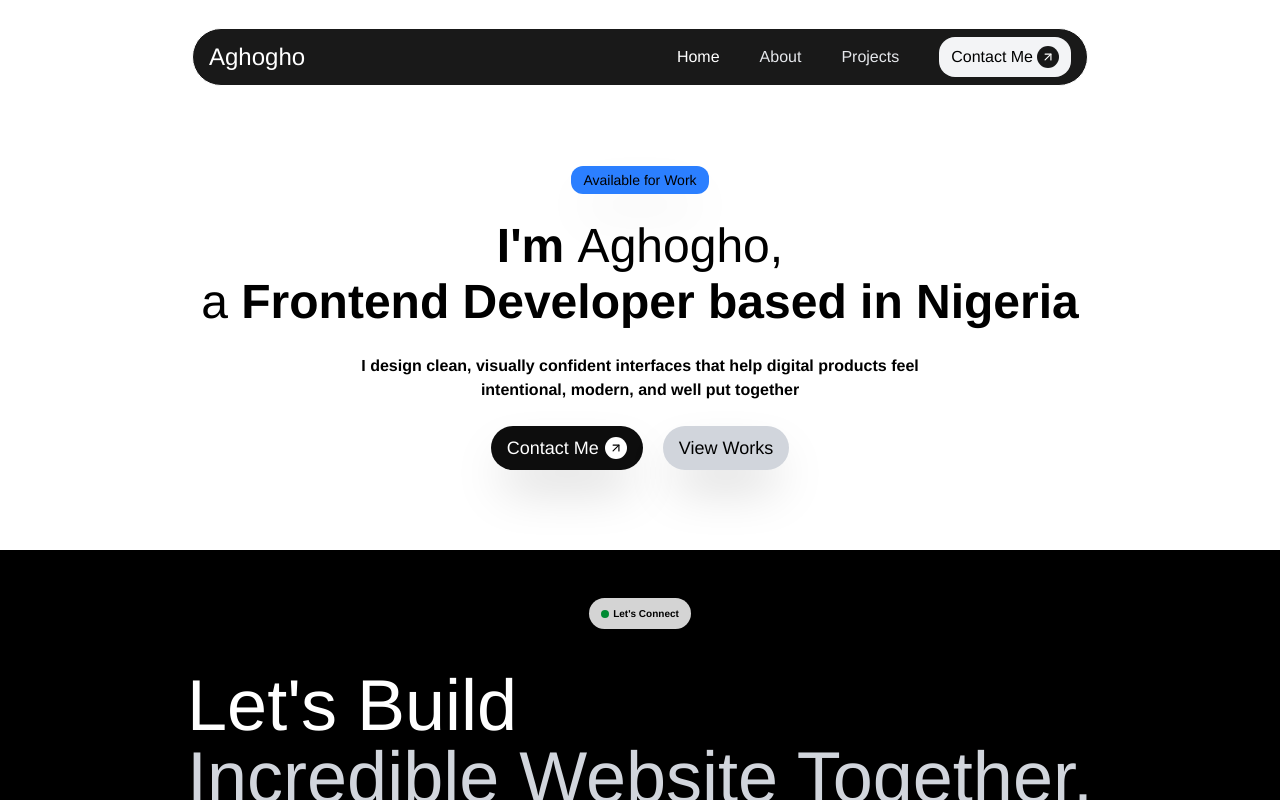
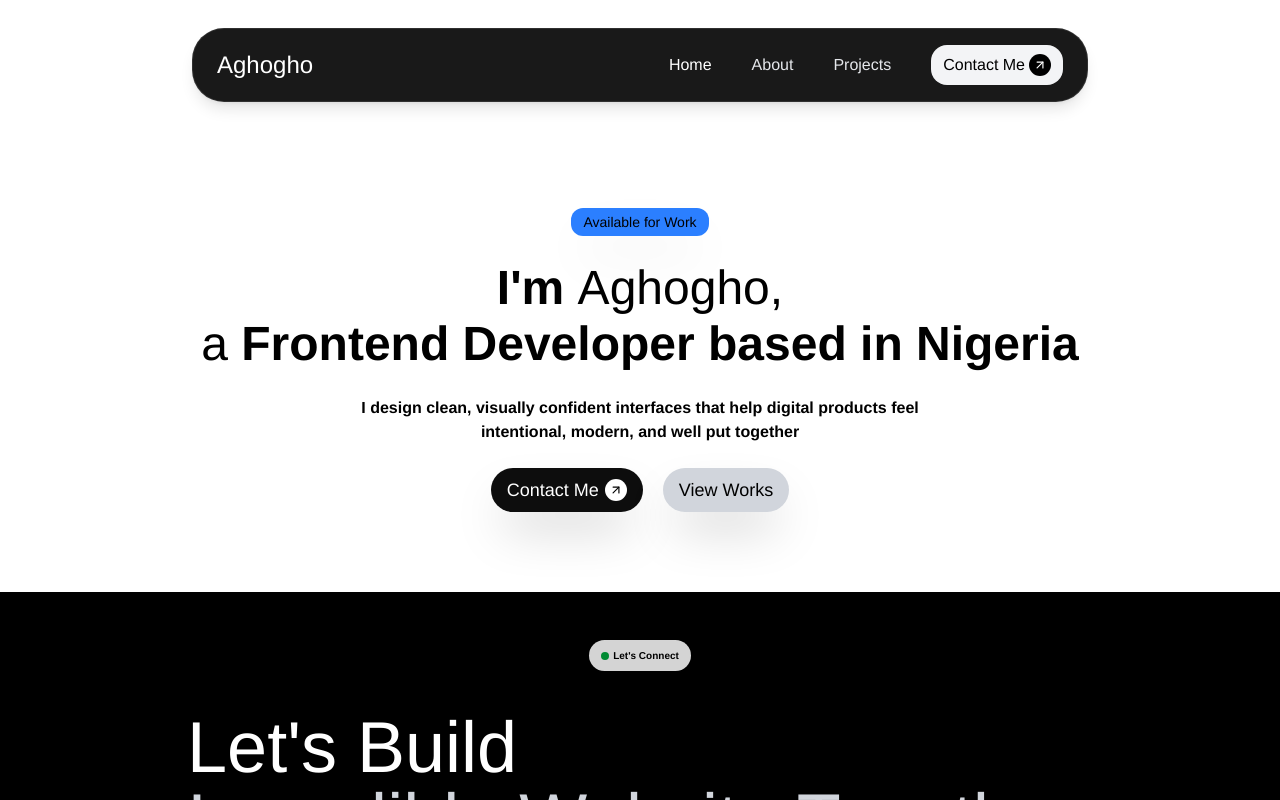
Before and after one commit to AghoghoOgbotor18/portfolio-website, a React (Vite) app: page / in a window 1280 px wide. Shown: the top 800 px of the page. Built offline with nearby package versions, Linux system fonts and the light colour scheme; a web font is replaced by a local one.

Commit message:
style: update the header mobile style

```diff
--- a/src/components/Header.jsx
+++ b/src/components/Header.jsx
@@ -1,35 +1,123 @@
-import React from 'react'
+import React, { useState } from 'react'
 import { NavLink } from 'react-router-dom'
-import {FiArrowUpRight} from "react-icons/fi"
-import { FaBars } from "react-icons/fa"
+import { FiArrowUpRight } from "react-icons/fi"
+import { FaBars, FaTimes } from "react-icons/fa"
 
 const Header = () => {
+
     const links = [
-        {name: "Home", path: "/"},
-        {name: "About", path: "/about" },
-        {name: "Projects", path: "/projects"},
-        {name: "Contact Me", path: "/contact"}
-    ]
+        { name: "Home", path: "/" },
+        { name: "About", path: "/about" },
+        { name: "Projects", path: "/projects" },
+        { name: "Contact Me", path: "/contact" }
+    ];
+
+    const [isOpen, setIsOpen] = useState(false);
+
+    const toggleOpen = () => {
+        setIsOpen(prev => !prev);
+    };
+
     return (
-        <nav className="container mx-auto flex justify-center items-center">
-            <div className='border w-[70%] bg-black/90 text-white py-2 px-4 rounded-4xl flex justify-between items-center mt-7'>
-                <h2 className='text-2xl brand-name'>Aghogho</h2>
-                <FaBars size={16} className="md:hidden font-bold" />
-                <ul className='flex gap-10 justify-center items-center'>
+        <>
+            {/* Navbar */}
+            <nav className="fixed top-7 left-1/2 -translate-x-1/2 w-[90%] md:w-[70%] bg-black/90 backdrop-blur-md border border-white/10 text-white py-4 px-6 rounded-4xl flex justify-between items-center z-[70] shadow-lg">
+
+                {/* Logo */}
+                <h2 className='text-2xl brand-name'>
+                    Aghogho
+                </h2>
+
+                {/* Desktop Links */}
+                <ul className='hidden md:flex gap-10 justify-center items-center'>
                     {
                         links.map((link, index) => (
-                            <NavLink key={index} to={link.path} className={({ isActive }) => index === links.length - 1 ? " flex justify-center items-center gap-1 bg-gray-100 py-2 px-3 rounded-2xl text-black font-medium" : `text-gray-200 font-medium ${isActive ? "text-white" : ""}`}>
+                            <NavLink
+                                key={index}
+                                to={link.path}
+                                className={({ isActive }) =>
+                                    index === links.length - 1
+                                        ? "flex items-center gap-1 bg-gray-100 py-2 px-3 rounded-2xl text-black font-medium"
+                                        : `text-gray-200 font-medium transition ${isActive ? "text-white" : "hover:text-white"}`
+                                }
+                            >
                                 {link.name}
-                                {index === links.length - 1 && (
-                                    <FiArrowUpRight size={22} className='bg-black/90 text-white rounded-full p-1' />
-                                )}
+
+                                {
+                                    index === links.length - 1 && (
+                                        <FiArrowUpRight
+                                            size={22}
+                                            className='bg-black text-white rounded-full p-1'
+                                        />
+                                    )
+                                }
+
                             </NavLink>
                         ))
                     }
                 </ul>
-            </div>
 
-        </nav>
+                {/* Mobile Menu Button */}
+                <button
+                    onClick={toggleOpen}
+                    className='md:hidden text-white z-[80]'
+                >
+                    {
+                        isOpen
+                            ? <FaTimes size={22} />
+                            : <FaBars size={22} />
+                    }
+                </button>
+
+            </nav>
+
+            {/* Backdrop */}
+            {
+                isOpen && (
+                    <div
+                        className="fixed inset-0 bg-black/30 backdrop-blur-sm z-[20] md:hidden"
+                        onClick={() => setIsOpen(false)}
+                    ></div>
+                )
+            }
+
+            {/* Mobile Menu */}
+            {
+                isOpen && (
+                    <div className="fixed top-28 left-1/2 -translate-x-1/2 w-[90%] bg-black/90 backdrop-blur-md border border-white/10 text-white rounded-3xl py-8 flex flex-col gap-6 justify-center items-center z-[60] md:hidden">
+
+                        {
+                            links.map((link, index) => (
+                                <NavLink
+                                    key={index}
+                                    to={link.path}
+                                    onClick={() => setIsOpen(false)}
+                                    className={({ isActive }) =>
+                                        index === links.length - 1
+                                            ? "flex items-center gap-1 bg-gray-100 py-2 px-4 rounded-2xl text-black font-medium"
+                                            : `text-gray-200 font-medium transition ${isActive ? "text-white" : "hover:text-white"}`
+                                    }
+                                >
+
+                                    {link.name}
+
+                                    {
+                                        index === links.length - 1 && (
+                                            <FiArrowUpRight
+                                                size={22}
+                                                className='bg-black text-white rounded-full p-1'
+                                            />
+                                        )
+                                    }
+
+                                </NavLink>
+                            ))
+                        }
+
+                    </div>
+                )
+            }
+        </>
     )
 }
 
--- a/src/layout/MainLayout.jsx
+++ b/src/layout/MainLayout.jsx
@@ -10,7 +10,7 @@ const MainLayout = () => {
         <Header />
       </header>
 
-      <main className='flex-grow'>
+      <main className='flex-grow pt-32'>
         <Outlet />
       </main>
 
```
